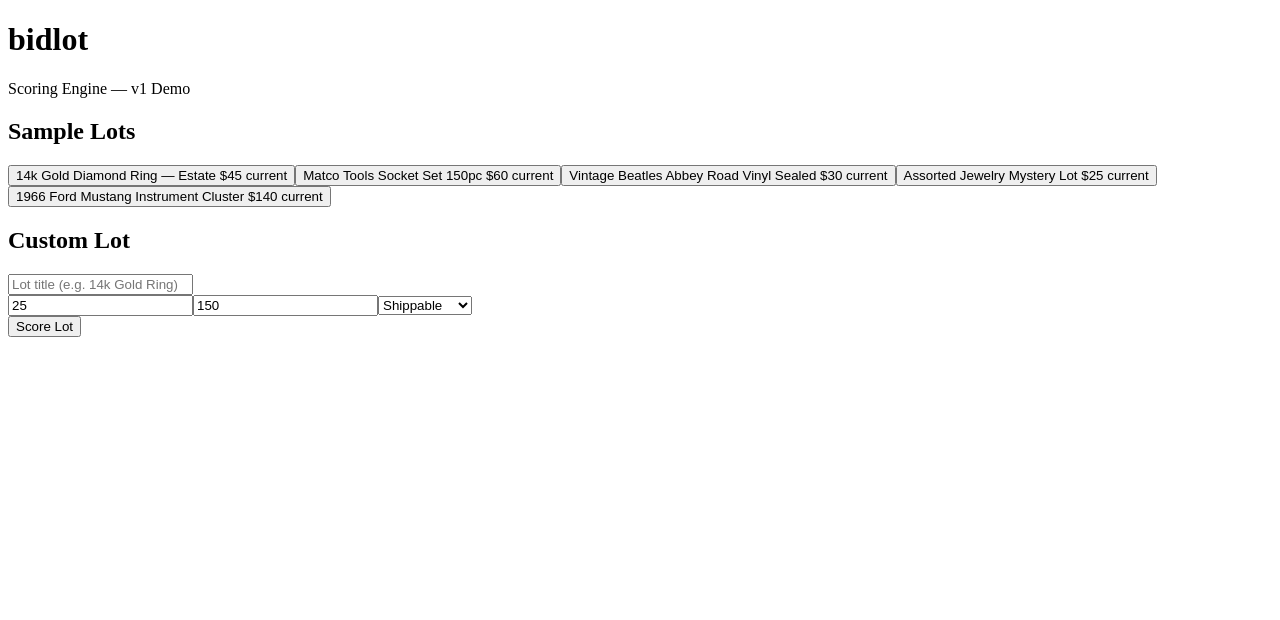
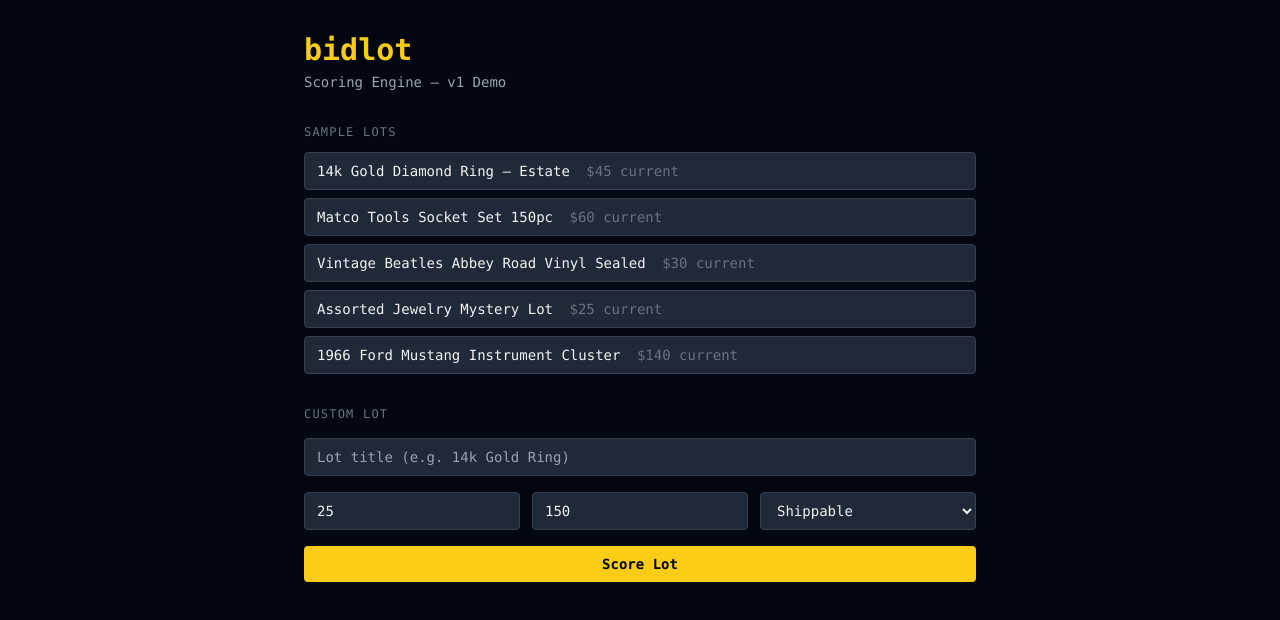
Before and after one commit to dialsandrew0/bidlot, a Next.js app in the folder apps/dashboard/: page / in a window 1280 px wide. Shown: the top 620 px of the page. Built offline with nearby package versions, Linux system fonts and the light colour scheme.

Commit message:
feat: add layout.tsx (root layout + metadata)

```diff
--- /dev/null
+++ b/apps/dashboard/app/layout.tsx
@@ -0,0 +1,19 @@
+import type { Metadata } from "next";
+import "./globals.css";
+
+export const metadata: Metadata = {
+  title: "bidlot — Auction Intelligence OS",
+  description: "Estate sale triage, max-bid scoring, and niche valuation.",
+};
+
+export default function RootLayout({
+  children,
+}: {
+  children: React.ReactNode;
+}) {
+  return (
+    <html lang="en">
+      <body>{children}</body>
+    </html>
+  );
+}
```
